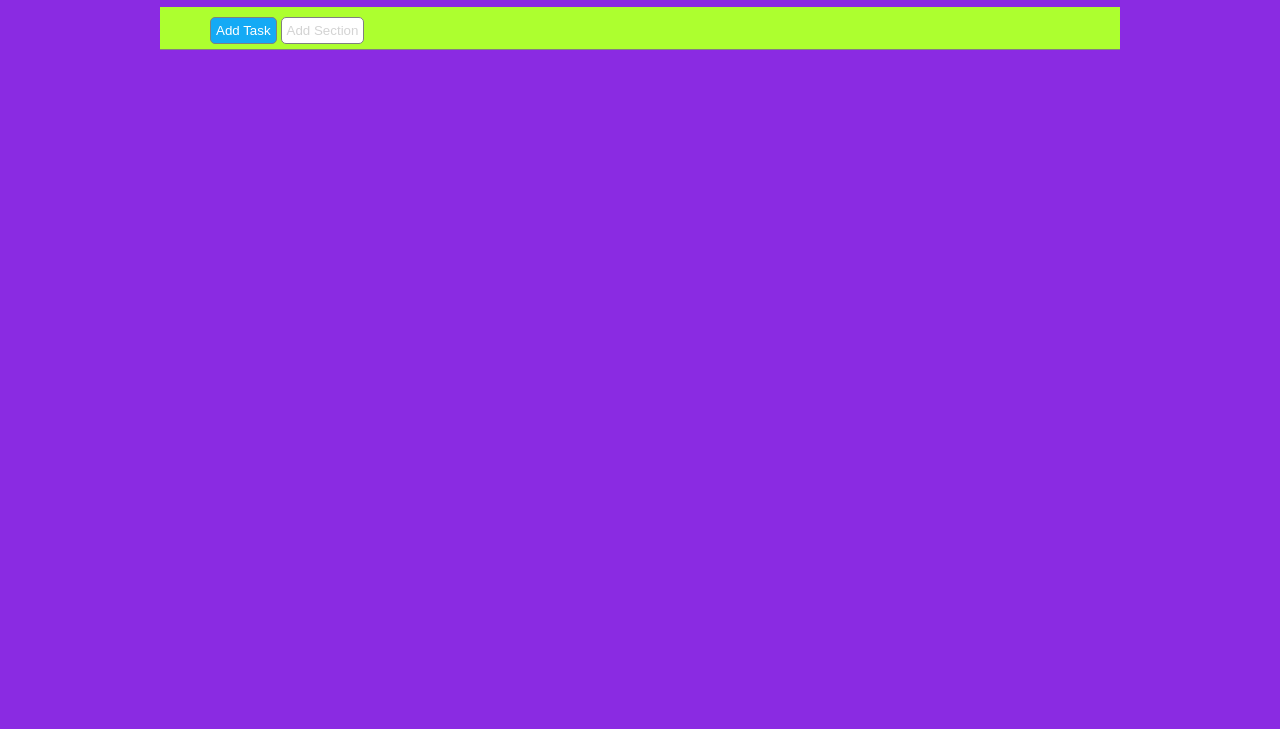
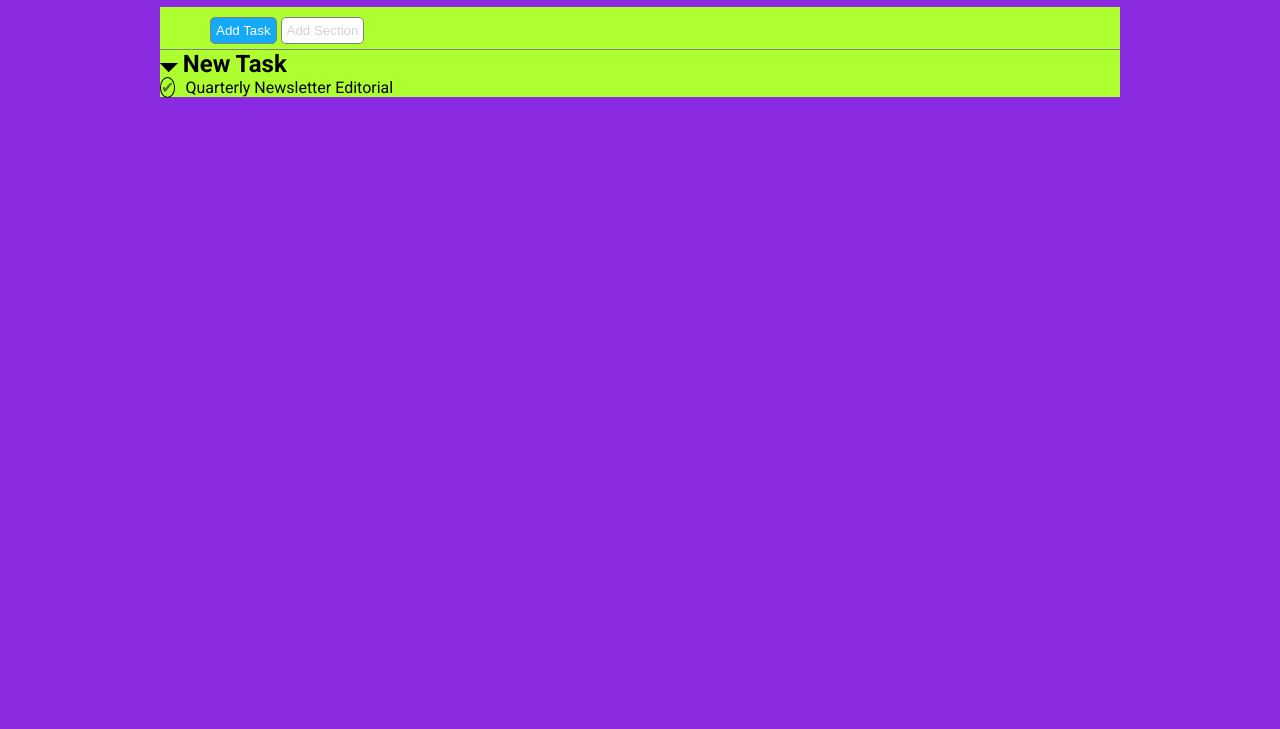
Before and after one commit to danielbosa/html-css-toboolist, a plain HTML site: page index.html in a window 1280 px wide. Shown: the part 71-800 px from the top of the page. Drawn offline with Linux system fonts and the light colour scheme; files that its build step writes are made by us from their sources.

Commit message:
Checkmark

```diff
--- a/index.html
+++ b/index.html
@@ -22,15 +22,19 @@
     </header>
 
     <!-- container -->
+    <!-- FAI VERSIONE SENZA USARE BUTTON -->
     <main>
-        <section>
-            <div class="button-row">
-                <button type="button" class="bg-blue text-white">Add Task</button>
-                <button type="button" class="bg-white text-lightgray">Add Section</button>
-            </div>
-        </section>
+        <div class="button-row">
+            <button type="button" class="bg-blue text-white">Add Task</button>
+            <button type="button" class="bg-white text-lightgray">Add Section</button>
+        </div>
+        <div>
+            <h2>&#128899; New Task</h2>
+            <ul>
+                <li><span class="check-yes">&#10004;</span>Quarterly Newsletter <span>Editorial</span></li>
+            </ul>
+        </div>
 
-    <!-- due bottoni con margine inferiore -->
 
     <!-- tag da trovare con dentro ul, a cui cambiare list item e "creare icona" -->
     </main>
--- a/style.css
+++ b/style.css
@@ -63,3 +63,15 @@ button{
 .text-lightgray{
     color: lightgray;
 }
+
+/* List item */
+li{
+    list-style-type: none;
+}
+
+.check-yes{
+    color: rgb(85, 110, 46);
+    border: 1px solid black;
+    border-radius: 50%;
+    margin-right: 10px;
+}
```
